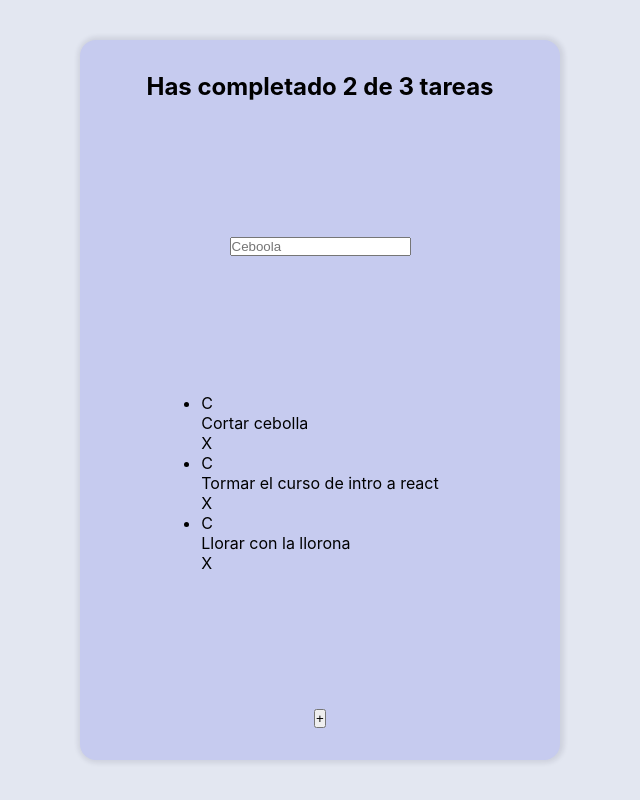
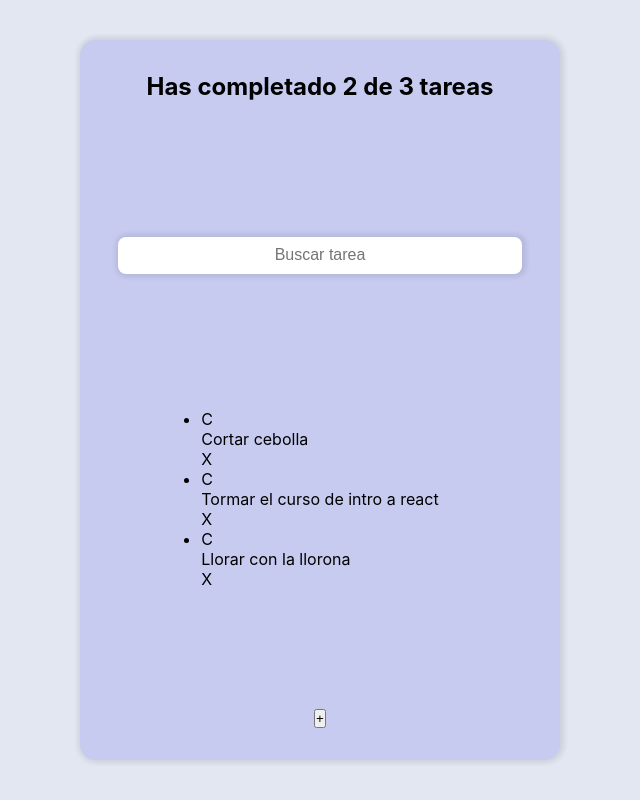
Before and after one commit to emazou/todo-app, a React (Create React App) app: page / in a window 1280 px wide. Shown: the whole page, without its empty margins (320-960 px from the left). Built offline with nearby package versions, Linux system fonts and the light colour scheme; the HTML template or start-up script is replaced by a standard one.

Commit message:
imported styles

```diff
--- a/src/components/TodoSearch.js
+++ b/src/components/TodoSearch.js
@@ -1,8 +1,9 @@
 import React from 'react'
+import '../styles/TodoSearch.css'
 export default function TodoSearch() {
   return (
     <>
-      <input placeholder='Ceboola' />
+      <input className='TodoSearch' placeholder='Buscar tarea' />
     </>
   );
 }
```
